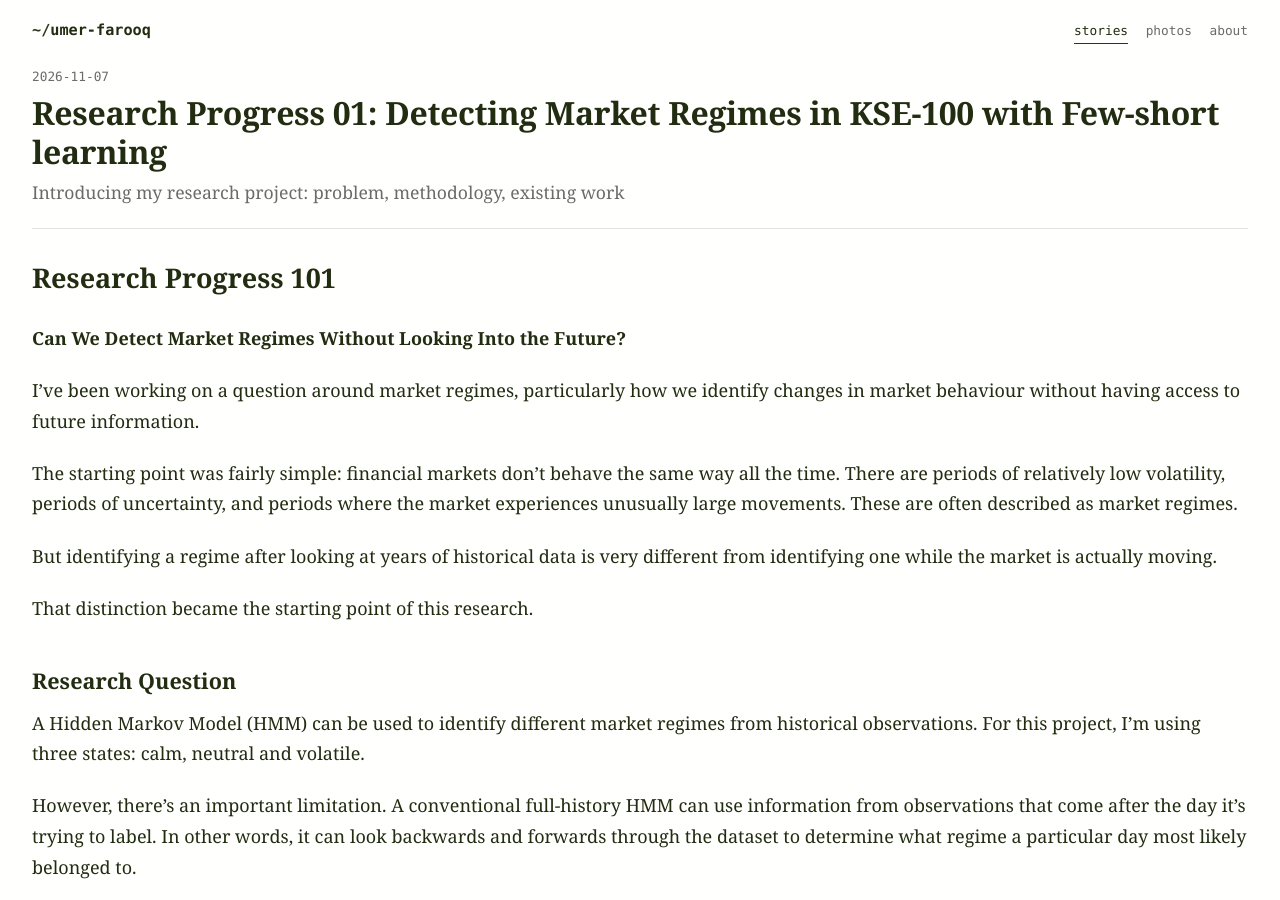
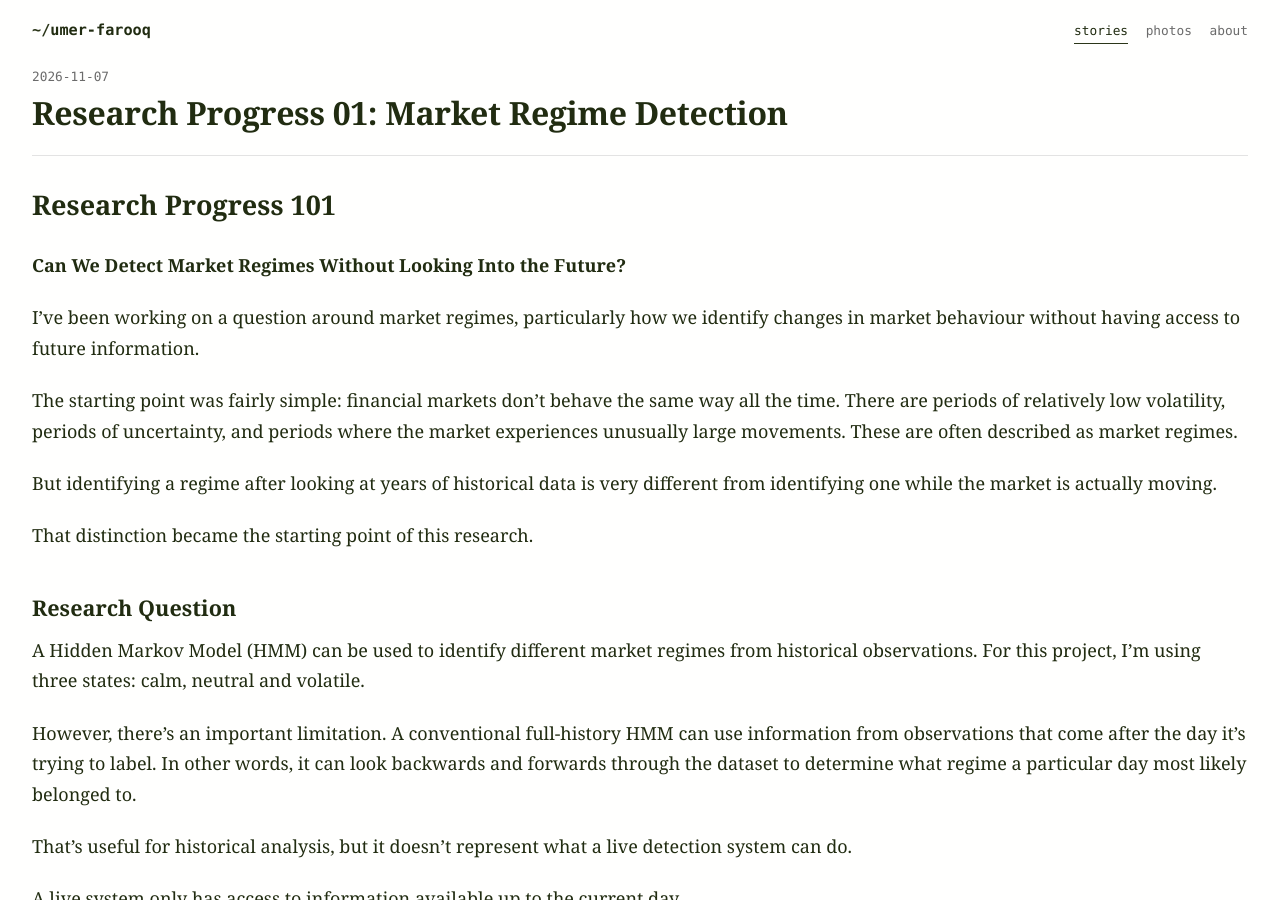
Before and after one commit to umer-farooq230/umer-farooq230.github.io, a Jekyll site: the page built from _posts/2026-11-07-Research-Progress-101.md, in a window 1280 px wide and 900 px high. Built offline with Jekyll 4.4.1, drawn with Linux system fonts in a browser that asks for light colours.

Commit message:
new article: Research

```diff
--- a/_posts/2026-11-07-Research-Progress-101.md
+++ b/_posts/2026-11-07-Research-Progress-101.md
@@ -1,11 +1,8 @@
 ---
 layout: post
-title: "Research Progress 01: Detecting Market Regimes in KSE-100 with Few-short learning"
-caption: "Introducing my research project: problem, methodology, existing work"
-tags:
-  - Hidden Markov Models
-  - neural-networks
-  - deep-learning
+title: "Research Progress 01: Market Regime Detection"
+date: 2026-11-07
+categories: research
 ---
 
 # Research Progress 101
```
